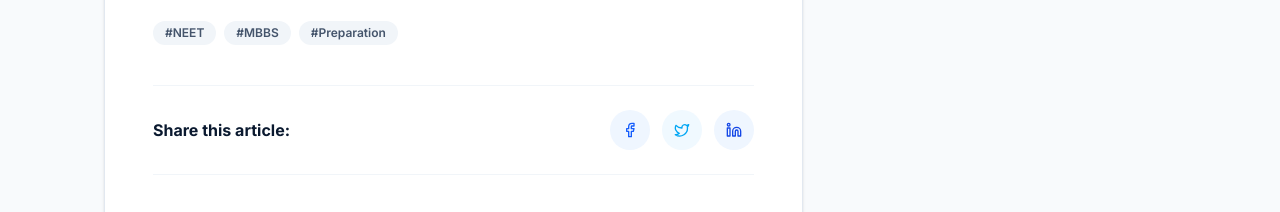
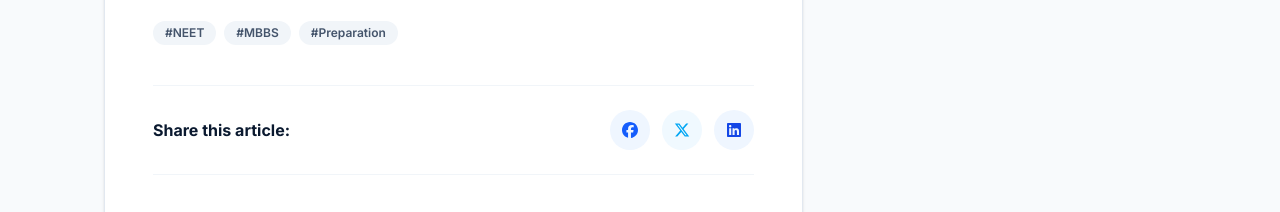
Before and after one commit to devlixorforamets/amets-educare, a Next.js app: page /blog/neet-2025-preparation-strategy in a window 1280 px wide. Shown: the part 1760-1972 px from the top of the page. Built offline with nearby package versions, Linux system fonts and the light colour scheme.

Commit message:
Fix build: Replace lucide-react brand icons with react-icons

```diff
--- a/src/app/(main)/blog/[slug]/page.tsx
+++ b/src/app/(main)/blog/[slug]/page.tsx
@@ -1,7 +1,8 @@
 import React from 'react';
 import { Metadata } from 'next';
 import Link from 'next/link';
-import { Calendar, Clock, User, ChevronRight, Share2, Facebook, Twitter, Linkedin, MessageSquare } from 'lucide-react';
+import { Calendar, Clock, User, ChevronRight, Share2, MessageSquare } from 'lucide-react';
+import { FaFacebook, FaXTwitter, FaLinkedin } from 'react-icons/fa6';
 import { blogPosts } from '@/lib/blog-data';
 import { generateBreadcrumbSchema } from '@/lib/schemas';
 import Script from 'next/script';
@@ -154,9 +155,9 @@ export default function BlogPostPage({ params }: Props) {
               <div className="mt-10 py-6 border-t border-b border-slate-100 flex items-center justify-between">
                 <span className="font-bold text-primary-900">Share this article:</span>
                 <div className="flex gap-3">
-                  <button className="w-10 h-10 rounded-full bg-blue-50 text-blue-600 flex items-center justify-center hover:bg-blue-600 hover:text-white transition-colors"><Facebook className="w-4 h-4" /></button>
-                  <button className="w-10 h-10 rounded-full bg-sky-50 text-sky-500 flex items-center justify-center hover:bg-sky-500 hover:text-white transition-colors"><Twitter className="w-4 h-4" /></button>
-                  <button className="w-10 h-10 rounded-full bg-blue-50 text-blue-700 flex items-center justify-center hover:bg-blue-700 hover:text-white transition-colors"><Linkedin className="w-4 h-4" /></button>
+                  <button className="w-10 h-10 rounded-full bg-blue-50 text-blue-600 flex items-center justify-center hover:bg-blue-600 hover:text-white transition-colors"><FaFacebook className="w-4 h-4" /></button>
+                  <button className="w-10 h-10 rounded-full bg-sky-50 text-sky-500 flex items-center justify-center hover:bg-sky-500 hover:text-white transition-colors"><FaXTwitter className="w-4 h-4" /></button>
+                  <button className="w-10 h-10 rounded-full bg-blue-50 text-blue-700 flex items-center justify-center hover:bg-blue-700 hover:text-white transition-colors"><FaLinkedin className="w-4 h-4" /></button>
                 </div>
               </div>
 
```
